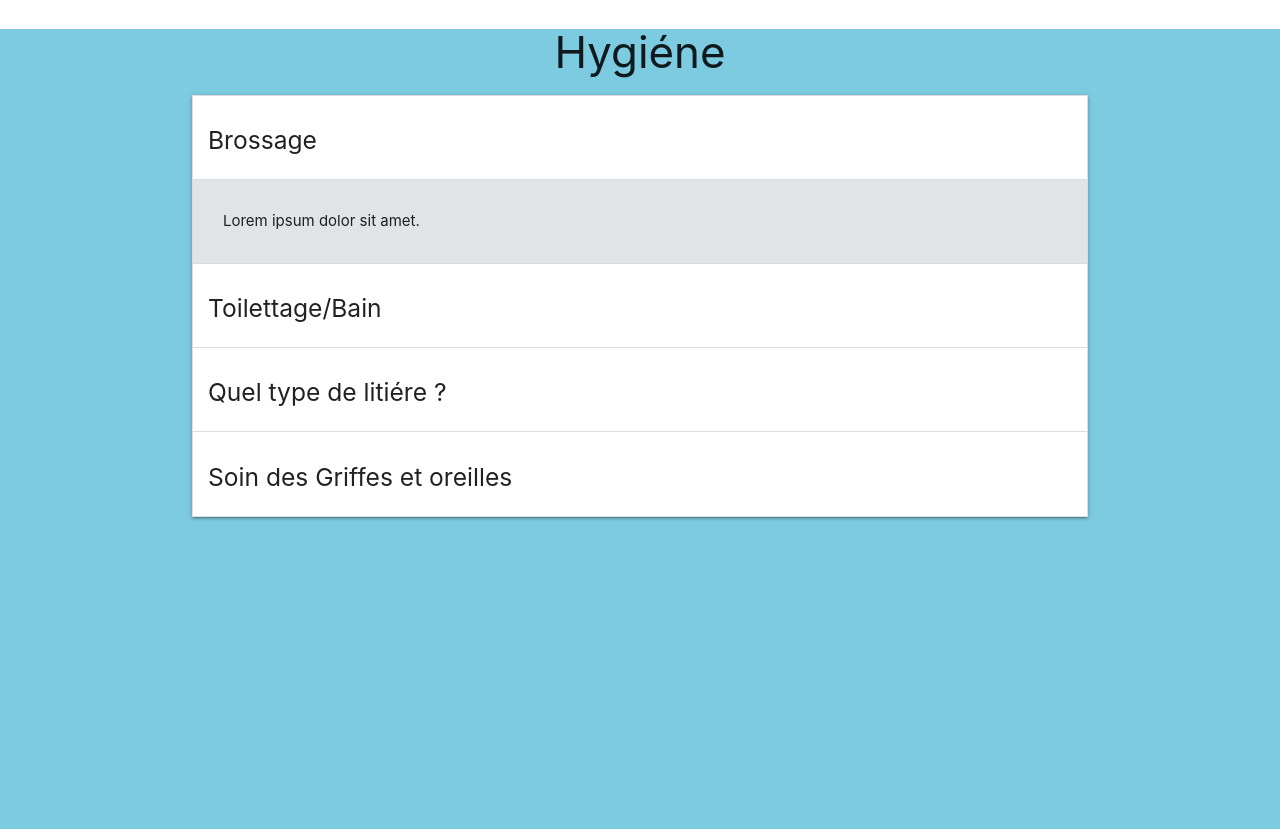
After one commit to MarcloV/Hada_site, a PHP site: the page made by Hygiéne.html in a window 1280 px wide, after a click on "Brossage". The commit adds this page. Run offline with PHP 8.4, Linux system fonts and the light colour scheme; some web fonts are replaced.

Commit message:
modif ludi

```diff
--- /dev/null
+++ b/Hygiéne.html
@@ -0,0 +1,60 @@
+<!doctype html>
+<html>
+<head>
+	<title>Page Hygiéne</title>
+	<meta charset="UTF-8">
+	<meta name="viewport" content="initial-scale=1.0">
+	<link rel="stylesheet" href="css/style.css">
+	<!-- Compiled and minified CSS -->
+	<link rel="stylesheet" href="https://cdnjs.cloudflare.com/ajax/libs/materialize/1.0.0-rc.2/css/materialize.min.css">
+	<!-- JQuery -->
+	<script src="https://code.jquery.com/jquery-3.3.1.min.js" integrity="sha256-FgpCb/KJQlLNfOu91ta32o/NMZxltwRo8QtmkMRdAu8=" crossorigin="anonymous"></script>
+	<!-- Compiled and minified JavaScript -->
+	<script src="https://cdnjs.cloudflare.com/ajax/libs/materialize/1.0.0-rc.2/js/materialize.min.js"></script>
+	<!-- material icons -->
+	<link href="https://fonts.googleapis.com/icon?family=Material+Icons" rel="stylesheet">
+</head>
+
+<body>
+    <div class="col s12 m7 colacc-co">
+        <h3 style="text-align: center">Hygiéne</h3>
+        <div class="container">
+            <ul class="collapsible expandable">
+                <li>
+                    <div class="collapsible-header"><h5>Brossage </h5></div>
+                    <div class="collapsible-body" id="fond"><!-- fond pardéfaut est le bleu du site, je l'ai changer dans le style.css en gris clair-->
+                        <span>Lorem ipsum dolor sit amet.</span>
+                    </div>
+                </li>
+                <li>
+                    <div class="collapsible-header"><h5>Toilettage/Bain</h5></div>
+                    <div class="collapsible-body" id="fond">
+                        <span>Lorem ipsum dolor sit amet.</span>
+                    </div>
+                </li>
+                <li>
+                    <div class="collapsible-header"><h5>Quel type de litiére ?</h5></div>
+                    <div class="collapsible-body" id="fond">
+                        <span>Lorem ipsum dolor sit amet.</span>
+                    </div>
+                </li>
+                <li>
+                    <div class="collapsible-header"><h5>Soin des Griffes et oreilles </h5></div>
+                    <div class="collapsible-body" id="fond">
+                        <span>Lorem ipsum dolor sit amet.</span>
+                    </div>
+                </li>
+            </ul>
+        </div>
+    </div>
+
+    <script type="text/javascript">
+        var elem = document.querySelector('.collapsible.expandable');
+        var instance = M.Collapsible.init(elem, {
+        accordion: false
+        });
+    </script>
+
+</body>
+
+</html>
--- a/css/style.css
+++ b/css/style.css
@@ -1,5 +1,8 @@
 @import url('https://fonts.googleapis.com/css?family=Arapey');
 
+#fond{
+	background-color: rgba(238, 232, 232, 0.89) ;
+}
 body {}
 
 .cont100 {
```
Also changed, not shown: sécurité.html (added, +48 -0 lines), img/Affiche animaux.jpg (added), img/aliment_dangereux.jpg (added), img/massage-cardiaque.jpg (added), 3 other files.
